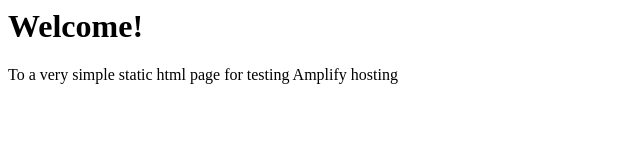
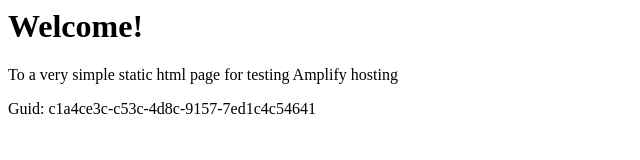
Before and after one commit to aws-aemilia-arn/Github-PR-Commit-Integration-Test-DoNotTouch-GitH-MJCD6L4M-v1-preprod-eu-north-1, a website: page src/index.html in a window 1280 px wide. Shown: the whole page, without its empty margins (0-640 px from the left). Drawn offline with Linux system fonts and the light colour scheme.

Commit message:
commit from integ tests

```diff
--- a/src/index.html
+++ b/src/index.html
@@ -1,3 +1,5 @@
+
+
 <html lang="en">
 
 <head>
@@ -10,6 +12,6 @@
 <body>
     <h1>Welcome!</h1>
     <p>To a very simple static html page for testing Amplify hosting</p>
-</body>
+    <p>Guid: c1a4ce3c-c53c-4d8c-9157-7ed1c4c54641</p></body>
 
 </html>
```
